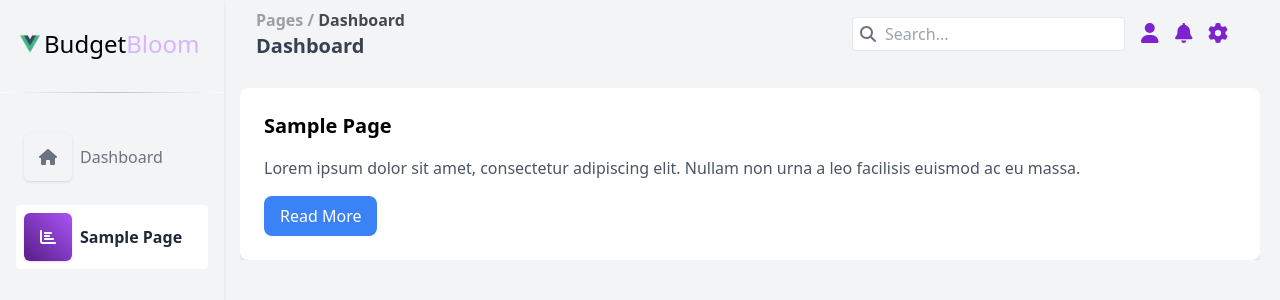
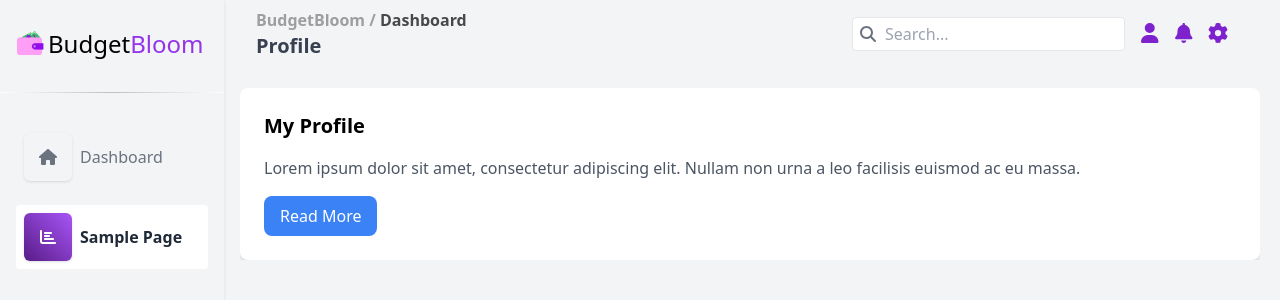
Before and after one commit to MrVitor0/BudgetBloom, a Vue app: page /dashboard in a window 1280 px wide. Shown: the top 300 px of the page. Built offline with nearby package versions, Linux system fonts and the light colour scheme.

Commit message:
DPT-006 <feat> General Improvemets

```diff
--- a/src/components/layout/Header.vue
+++ b/src/components/layout/Header.vue
@@ -2,7 +2,7 @@
     <nav class=" text-white w-full  flex justify-between items-center px-4 py-2">
       <div class="flex flex-col ">
         <!-- Nome da página atual -->
-        <p class="font-semibold text-black opacity-70"><span class="opacity-50">Pages / </span>{{ currentRoute }}</p>
+        <p class="font-semibold text-black opacity-70"><span class="opacity-50">BudgetBloom / </span>{{ currentRoute }}</p>
         <!-- Rota atual com opacidade menor -->
         <p class="font-bold text-xl text-gray-700">{{ currentPageName  }}</p>
       </div>
@@ -34,11 +34,11 @@
     computed: {
       currentPageName() {
         // Replace with logic to get the current page name
-        return 'Dashboard';
+        return this.$route.name;
       },
       currentRoute() {
         // Replace with logic to get the current route
-        return 'Dashboard';
+       return this.$route.path.slice(1).charAt(0).toUpperCase() + this.$route.path.slice(2);
       }
     },
     methods: {
--- a/src/components/layout/Navbar.vue
+++ b/src/components/layout/Navbar.vue
@@ -2,9 +2,9 @@
   <nav class="h-full text-white w-full shadow text-center">
     <!-- Project Name-->
     <div class="flex justify-between items-center flex-grow pr-3 pt-5 md:pt-3">
-      <div class="flex items-center  ml-5">
-        <img src="@/assets/logo.png" class="w-5 h-5 mr-1">
-        <h1 class="text-2xl my-4 font-medium text-black">Budget<span class="text-purple-300">Bloom</span></h1>
+      <div class="flex items-center  ml-4">
+        <img src="@/assets/logo.png" class="w-7 h-7 mr-1">
+        <h1 class="text-2xl my-4 font-medium text-black">Budget<span class="text-purple-600">Bloom</span></h1>
       </div>
       <!-- Div que ficará à extrema direita -->
       <div class="flex items-center">
--- a/src/components/layout/Vertical.vue
+++ b/src/components/layout/Vertical.vue
@@ -1,11 +1,11 @@
 <template>
   <div>
-    <div class="md:flex h-screen bg-gray-100  overflow-x-hidden">
+    <div class="md:flex h-screen bg-gray-100 ">
     <!-- Add a div to create a space for the navbar -->
     <div class="md:w-56 text-white md:fixed md:h-full top-0 left-0">
       <Navbar :isSidebarOpen="isSidebarOpen" @toggle-sidebar="toggleSidebar"></Navbar>
     </div>
-    <div class="md:flex-1 md:pl-36  overflow-y-auto md:ml-24 md:mr-5">
+    <div class="md:flex-1 md:pl-36  md:ml-24 md:mr-5 ">
       <div class="hidden md:block rounded-lg text-white top-0 left-0">
         <Header :isSidebarOpen="isSidebarOpen" @toggle-sidebar="toggleSidebar"></Header>
       </div>
@@ -40,5 +40,17 @@ export default {
 </script>
 
 <style>
+/* Personalize a barra de rolagem */
+::-webkit-scrollbar {
+    width: 5px;
+}
 
+::-webkit-scrollbar-thumb {
+    background-color: #9c19c1;
+    border-radius: 5px;
+}
+
+::-webkit-scrollbar-track {
+    background-color: #dfc0f5;
+}
 </style>
--- a/src/router/index.js
+++ b/src/router/index.js
@@ -1,15 +1,15 @@
 import { createRouter, createWebHistory } from 'vue-router';
 import Layout from '@/components/layout/Vertical.vue';
 import DashboardHome from '@/views/Home.vue';
-import DashboardPage from '@/views/Sample.vue';
+import DashboardProfile from '@/views/Profile.vue';
 
 const routes = [
   {
     path: '/',
     component: Layout, // Use o Layout aqui
     children: [
-      { path: '', component: DashboardHome },
-      { path: 'dashboard', component: DashboardPage }
+      { path: '', name:"Home", component: DashboardHome },
+      { path: 'dashboard', name:"Profile", component: DashboardProfile }
       // Adicione mais rotas conforme necessário
     ]
   }
--- a/src/views/Sample.vue
+++ b/src/views/Profile.vue
@@ -1,6 +1,6 @@
 <template>
   <div class="bg-white shadow-md rounded-lg p-6">
-    <h2 class="text-xl font-semibold mb-4">Sample Page</h2>
+    <h2 class="text-xl font-semibold mb-4">My Profile</h2>
     <p class="text-gray-600">Lorem ipsum dolor sit amet, consectetur adipiscing elit. Nullam non urna a leo facilisis euismod ac eu massa.</p>
     <button class="mt-4 bg-blue-500 hover:bg-blue-600 text-white px-4 py-2 rounded-lg">Read More</button>
   </div>
@@ -8,6 +8,6 @@
 
 <script>
 export default {
-  name: 'DashboardSample',
+  name: 'DashboardProfile',
 }
 </script>
```
Also changed, not shown: src/assets/curved0.jpg (added), src/assets/logo.png.
